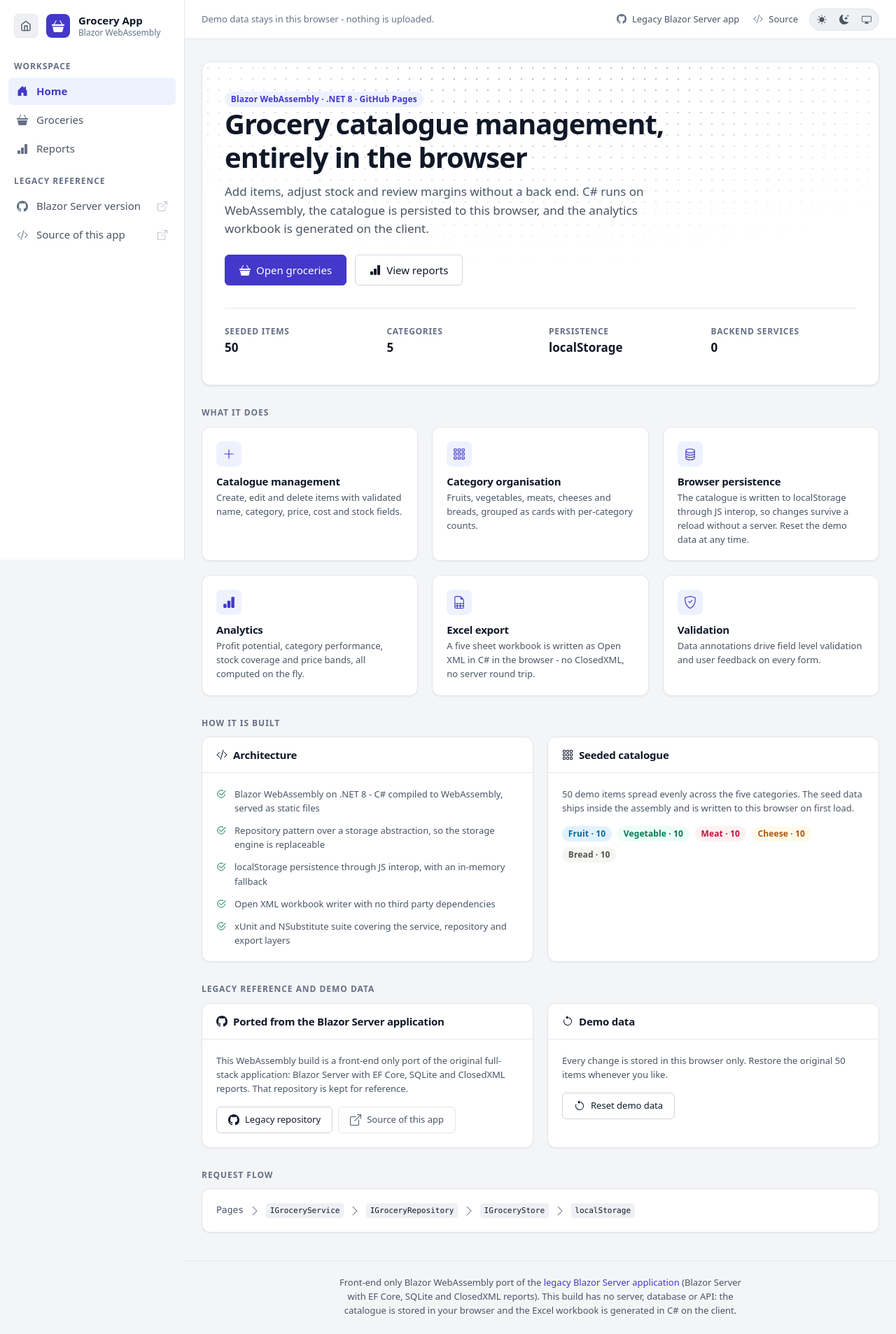
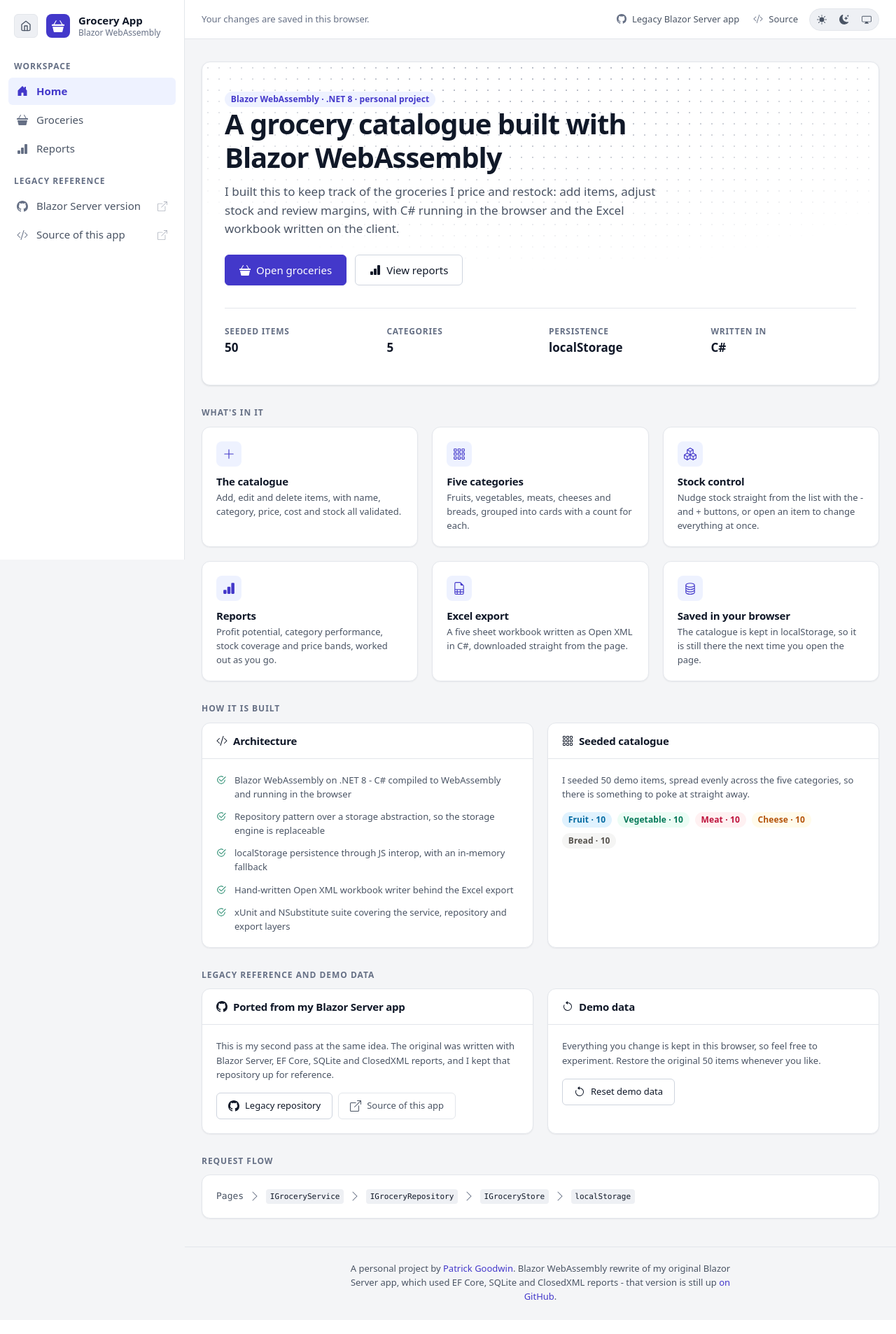
Before and after one commit to pattygcoding/Grocery-App-Blazor-WASM, an ASP.NET Core app: page / in a window 1280 px wide. Shown: the whole page at 70% size. After the commit the page ends 1858 px from the top, so only its background shows below. Run offline with ASP.NET Core 8, Linux system fonts and the light colour scheme; some libraries are stand-ins or nearby versions.

Commit message:
Rewrite the site copy as a personal project, without back-end framing
- Home: personal-project hero, lead and chip. The What is in it cards were
  rebuilt (stock control added, sprite gains the Bootstrap Icons boxes
  glyph), and the architecture list and seeded catalogue wording reworked
- Footer credits the project to Patrick Goodwin; the topbar note no longer
  mentions uploading
- Create, delete, details, edit, groceries, error and reports pages: copy
  trimmed of server/API/database references
- README: personal-project intro instead of front-end only, comparison
  table wording tidied
- index.html meta description reworded
- .gitignore: ignore local .playwright-mcp scratch output

```diff
--- a/GroceryApp/Components/Layout/MainLayout.razor
+++ b/GroceryApp/Components/Layout/MainLayout.razor
@@ -7,7 +7,7 @@
 
     <div class="app-main">
         <header class="app-topbar">
-            <p class="app-topbar__note">Demo data stays in this browser - nothing is uploaded.</p>
+            <p class="app-topbar__note">Your changes are saved in this browser.</p>
 
             <div class="app-topbar__actions">
                 <div class="app-topbar__links">
@@ -31,11 +31,11 @@
 
         <footer class="app-footer">
             <p>
-                Front-end only Blazor WebAssembly port of the
-                <a href="https://github.com/pattygcoding/Grocery-App-Blazor" target="_blank" rel="noopener">legacy Blazor Server application</a>
-                (Blazor Server with EF Core, SQLite and ClosedXML reports). This build has no server,
-                database or API: the catalogue is stored in your browser and the Excel workbook is
-                generated in C# on the client.
+                A personal project by
+                <a href="https://pattygcoding.com" target="_blank" rel="noopener">Patrick Goodwin</a>.
+                Blazor WebAssembly rewrite of my original Blazor Server app, which used EF Core, SQLite
+                and ClosedXML reports - that version is still up
+                <a href="https://github.com/pattygcoding/Grocery-App-Blazor" target="_blank" rel="noopener">on GitHub</a>.
             </p>
         </footer>
     </div>
--- a/GroceryApp/Components/Pages/CreateGrocery.razor
+++ b/GroceryApp/Components/Pages/CreateGrocery.razor
@@ -12,7 +12,7 @@
     <div class="page-header__text">
         <h1>Add a grocery item</h1>
         <p class="page-subtitle">
-            New items are validated and written to this browser's storage. Nothing is sent to a server.
+            New items are validated, then added to the catalogue.
         </p>
     </div>
 </header>
--- a/GroceryApp/Components/Pages/DeleteGrocery.razor
+++ b/GroceryApp/Components/Pages/DeleteGrocery.razor
@@ -17,7 +17,7 @@
         <div class="empty-state">
             <Icon Name="exclamation-triangle" CssClass="empty-state__icon" Size="24" />
             <h2>Item not found</h2>
-            <p>The grocery item you are trying to delete does not exist in this browser's catalogue.</p>
+            <p>The grocery item you are trying to delete does not exist in the catalogue.</p>
             <div class="empty-state__actions">
                 <a class="btn btn-primary" href="/groceries">Back to groceries</a>
             </div>
@@ -34,8 +34,8 @@
         <div class="page-header__text">
             <h1>Delete @grocery!.Name</h1>
             <p class="page-subtitle">
-                The item is removed from this browser's catalogue. This cannot be undone, although the
-                demo data can be restored from the home page.
+                The item is removed from the catalogue. This cannot be undone, although the demo data
+                can be restored from the home page.
             </p>
         </div>
     </header>
--- a/GroceryApp/Components/Pages/EditGrocery.razor
+++ b/GroceryApp/Components/Pages/EditGrocery.razor
@@ -17,7 +17,7 @@
         <div class="empty-state">
             <Icon Name="exclamation-triangle" CssClass="empty-state__icon" Size="24" />
             <h2>Item not found</h2>
-            <p>The grocery item you are trying to edit does not exist in this browser's catalogue.</p>
+            <p>The grocery item you are trying to edit does not exist in the catalogue.</p>
             <div class="empty-state__actions">
                 <a class="btn btn-primary" href="/groceries">Back to groceries</a>
             </div>
--- a/GroceryApp/Components/Pages/Error.razor
+++ b/GroceryApp/Components/Pages/Error.razor
@@ -8,7 +8,7 @@
         <h2>Something went wrong</h2>
         <p>
             The page could not be rendered. Reload the application to return to a clean state - your
-            saved catalogue is stored in the browser and is not affected.
+            saved catalogue is not affected.
         </p>
         <div class="empty-state__actions">
             <a class="btn btn-primary" href="/">Back to home</a>
--- a/GroceryApp/Components/Pages/Groceries.razor
+++ b/GroceryApp/Components/Pages/Groceries.razor
@@ -38,7 +38,7 @@
         <div class="empty-state">
             <Icon Name="basket3-fill" CssClass="empty-state__icon" Size="24" />
             <h2>No items in the catalogue</h2>
-            <p>Everything in this browser has been removed. Add an item, or restore the demo data from the home page.</p>
+            <p>The catalogue is empty. Add an item, or restore the demo data from the home page.</p>
             <div class="empty-state__actions">
                 <a class="btn btn-primary" href="/groceries/create">Add item</a>
                 <a class="btn btn-secondary" href="/">Restore demo data</a>
--- a/GroceryApp/Components/Pages/GroceryDetails.razor
+++ b/GroceryApp/Components/Pages/GroceryDetails.razor
@@ -16,7 +16,7 @@
         <div class="empty-state">
             <Icon Name="exclamation-triangle" CssClass="empty-state__icon" Size="24" />
             <h2>Item not found</h2>
-            <p>The grocery item you are looking for does not exist in this browser's catalogue.</p>
+            <p>The grocery item you are looking for does not exist in the catalogue.</p>
             <div class="empty-state__actions">
                 <a class="btn btn-primary" href="/groceries">Back to groceries</a>
             </div>
--- a/GroceryApp/Components/Pages/Home.razor
+++ b/GroceryApp/Components/Pages/Home.razor
@@ -4,11 +4,11 @@
 <PageTitle>Grocery catalogue - Blazor WebAssembly</PageTitle>
 
 <section class="hero">
-    <span class="chip chip--brand">Blazor WebAssembly · .NET 8 · GitHub Pages</span>
-    <h1>Grocery catalogue management, entirely in the browser</h1>
+    <span class="chip chip--brand">Blazor WebAssembly · .NET 8 · personal project</span>
+    <h1>A grocery catalogue built with Blazor WebAssembly</h1>
     <p class="hero__lead">
-        Add items, adjust stock and review margins without a back end. C# runs on WebAssembly, the
-        catalogue is persisted to this browser, and the analytics workbook is generated on the client.
+        I built this to keep track of the groceries I price and restock: add items, adjust stock and
+        review margins, with C# running in the browser and the Excel workbook written on the client.
     </p>
 
     <div class="hero__actions">
@@ -34,21 +34,21 @@
             <span class="hero__meta-value">localStorage</span>
         </div>
         <div>
-            <span class="hero__meta-label">Backend services</span>
-            <span class="hero__meta-value tnum">0</span>
+            <span class="hero__meta-label">Written in</span>
+            <span class="hero__meta-value">C#</span>
         </div>
     </div>
 </section>
 
-<h2 class="section-title">What it does</h2>
+<h2 class="section-title">What's in it</h2>
 
 <div class="panel-grid">
     <article class="panel">
         <div class="panel__body">
             <span class="feature__icon"><Icon Name="plus-lg" Size="18" /></span>
-            <h3 class="feature__title">Catalogue management</h3>
+            <h3 class="feature__title">The catalogue</h3>
             <p class="feature__text">
-                Create, edit and delete items with validated name, category, price, cost and stock fields.
+                Add, edit and delete items, with name, category, price, cost and stock all validated.
             </p>
         </div>
     </article>
@@ -56,20 +56,20 @@
     <article class="panel">
         <div class="panel__body">
             <span class="feature__icon"><Icon Name="grid-3x3-gap" Size="18" /></span>
-            <h3 class="feature__title">Category organisation</h3>
+            <h3 class="feature__title">Five categories</h3>
             <p class="feature__text">
-                Fruits, vegetables, meats, cheeses and breads, grouped as cards with per-category counts.
+                Fruits, vegetables, meats, cheeses and breads, grouped into cards with a count for each.
             </p>
         </div>
     </article>
 
     <article class="panel">
         <div class="panel__body">
-            <span class="feature__icon"><Icon Name="database" Size="18" /></span>
-            <h3 class="feature__title">Browser persistence</h3>
+            <span class="feature__icon"><Icon Name="boxes" Size="18" /></span>
+            <h3 class="feature__title">Stock control</h3>
             <p class="feature__text">
-                The catalogue is written to localStorage through JS interop, so changes survive a reload
-                without a server. Reset the demo data at any time.
+                Nudge stock straight from the list with the - and + buttons, or open an item to change
+                everything at once.
             </p>
         </div>
     </article>
@@ -77,9 +77,9 @@
     <article class="panel">
         <div class="panel__body">
             <span class="feature__icon"><Icon Name="bar-chart-fill" Size="18" /></span>
-            <h3 class="feature__title">Analytics</h3>
+            <h3 class="feature__title">Reports</h3>
             <p class="feature__text">
-                Profit potential, category performance, stock coverage and price bands, all computed on the fly.
+                Profit potential, category performance, stock coverage and price bands, worked out as you go.
             </p>
         </div>
     </article>
@@ -89,17 +89,17 @@
             <span class="feature__icon"><Icon Name="file-earmark-spreadsheet" Size="18" /></span>
             <h3 class="feature__title">Excel export</h3>
             <p class="feature__text">
-                A five sheet workbook is written as Open XML in C# in the browser - no ClosedXML, no server round trip.
+                A five sheet workbook written as Open XML in C#, downloaded straight from the page.
             </p>
         </div>
     </article>
 
     <article class="panel">
         <div class="panel__body">
-            <span class="feature__icon"><Icon Name="shield-check" Size="18" /></span>
-            <h3 class="feature__title">Validation</h3>
+            <span class="feature__icon"><Icon Name="database" Size="18" /></span>
+            <h3 class="feature__title">Saved in your browser</h3>
             <p class="feature__text">
-                Data annotations drive field level validation and user feedback on every form.
+                The catalogue is kept in localStorage, so it is still there the next time you open the page.
             </p>
         </div>
     </article>
@@ -116,7 +116,7 @@
             <ul class="list-check">
                 <li>
                     <Icon Name="check2-circle" CssClass="icon-sm" />
-                    <span>Blazor WebAssembly on .NET 8 - C# compiled to WebAssembly, served as static files</span>
+                    <span>Blazor WebAssembly on .NET 8 - C# compiled to WebAssembly and running in the browser</span>
                 </li>
                 <li>
                     <Icon Name="check2-circle" CssClass="icon-sm" />
@@ -128,7 +128,7 @@
                 </li>
                 <li>
                     <Icon Name="check2-circle" CssClass="icon-sm" />
-                    <span>Open XML workbook writer with no third party dependencies</span>
+                    <span>Hand-written Open XML workbook writer behind the Excel export</span>
                 </li>
                 <li>
                     <Icon Name="check2-circle" CssClass="icon-sm" />
@@ -144,8 +144,8 @@
         </div>
         <div class="panel__body">
             <p class="feature__text">
-                50 demo items spread evenly across the five categories. The seed data ships inside the
-                assembly and is written to this browser on first load.
+                I seeded 50 demo items, spread evenly across the five categories, so there is something
+                to poke at straight away.
             </p>
             <div class="tag-cloud mt-3">
                 @foreach (var category in Enum.GetValues<Category>())
@@ -162,12 +162,12 @@
 <div class="split">
     <section class="panel">
         <div class="panel__header">
-            <h3 class="panel__title"><Icon Name="github" /> Ported from the Blazor Server application</h3>
+            <h3 class="panel__title"><Icon Name="github" /> Ported from my Blazor Server app</h3>
         </div>
         <div class="panel__body">
             <p class="feature__text">
-                This WebAssembly build is a front-end only port of the original full-stack application:
-                Blazor Server with EF Core, SQLite and ClosedXML reports. That repository is kept for reference.
+                This is my second pass at the same idea. The original was written with Blazor Server,
+                EF Core, SQLite and ClosedXML reports, and I kept that repository up for reference.
             </p>
             <div class="row-actions mt-3">
                 <a class="btn btn-secondary" href="https://github.com/pattygcoding/Grocery-App-Blazor" target="_blank" rel="noopener">
@@ -186,7 +186,8 @@
         </div>
         <div class="panel__body">
             <p class="feature__text">
-                Every change is stored in this browser only. Restore the original 50 items whenever you like.
+                Everything you change is kept in this browser, so feel free to experiment. Restore the
+                original 50 items whenever you like.
             </p>
             <button class="btn btn-secondary mt-3" @onclick="ResetDemoData" disabled="@isResetting">
                 @if (isResetting)
--- a/GroceryApp/Components/Pages/Reports.razor
+++ b/GroceryApp/Components/Pages/Reports.razor
@@ -211,8 +211,8 @@
                 <div class="panel__body">
                     <p class="feature__text">
                         Download a five sheet workbook: key metrics, profit by category, top profitable items,
-                        stock analysis and price bands. The file is written as Open XML in C# in the browser,
-                        so there is no server request involved.
+                        stock analysis and price bands. The file is written as Open XML in C#, in the browser,
+                        and handed straight to your downloads.
                     </p>
 
                     <div class="row-actions mt-3">
--- a/GroceryApp/wwwroot/index.html
+++ b/GroceryApp/wwwroot/index.html
@@ -5,7 +5,7 @@
     <meta charset="utf-8" />
     <meta name="viewport" content="width=device-width, initial-scale=1.0" />
     <title>Grocery App - Blazor WebAssembly</title>
-    <meta name="description" content="Front-end only Blazor WebAssembly grocery catalogue: client side CRUD, localStorage persistence and in-browser Excel reports, hosted on GitHub Pages." />
+    <meta name="description" content="A personal Blazor WebAssembly project: a grocery catalogue with client side CRUD, localStorage persistence and Excel reports generated in C#." />
     <meta name="color-scheme" content="light dark" />
     <script>
         // Resolve the theme before first paint so a dark preference never flashes light.
```
Also changed, not shown: GroceryApp/wwwroot/icons.svg, README.md, 1 other file.
